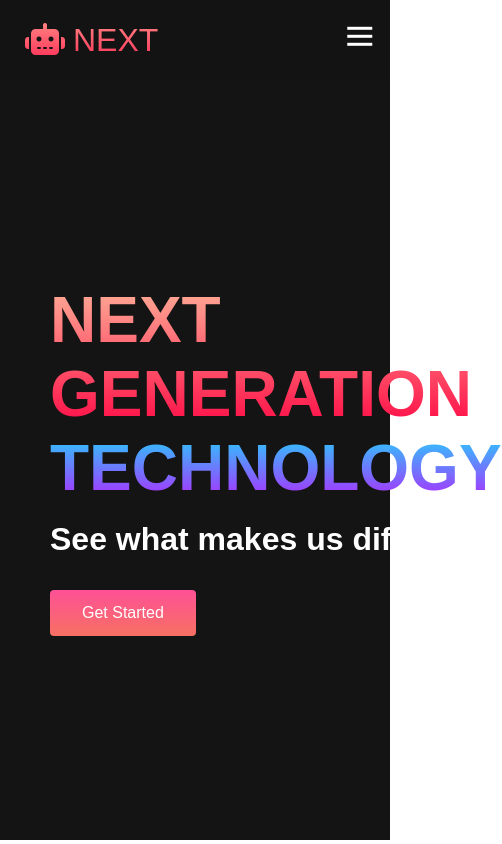
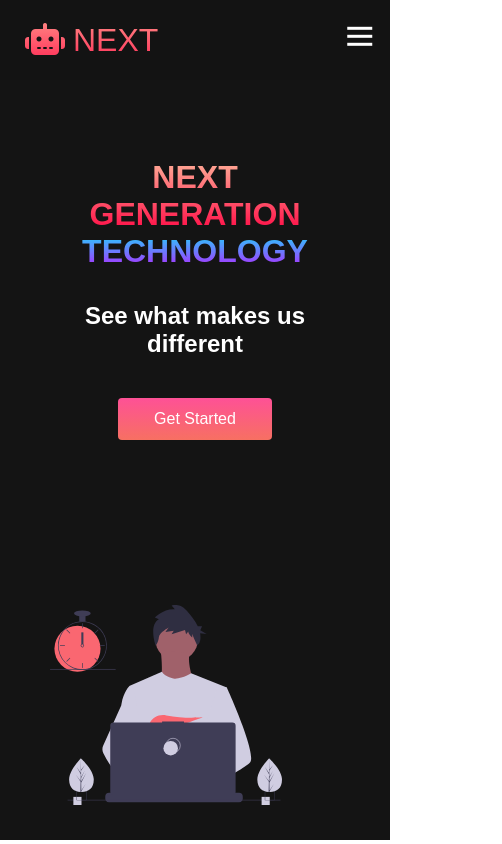
Before and after one commit to Mustapha5th/NextGenTech, a plain HTML site: page index.html in a window 390 px wide. Shown: the whole page, 502 px wide, since content can reach past the window. Drawn offline with Linux system fonts and the light colour scheme.

Commit message:
new commit

```diff
--- a/css/styles.css
+++ b/css/styles.css
@@ -272,3 +272,56 @@
     height: 80%;
     width: 80%;
 }
+
+/* Mobile Responsive */
+
+@media screen and (max-width: 760px){
+    .main__container{
+        display: -ms-grid;
+        display: grid;
+        grid-template-columns: auto;
+        align-items: center;
+        justify-self: center;
+        width: 100%;
+        margin: 0 auto;
+        height: 90vh;
+    }
+    .main__content{
+        text-align: center;
+        margin-bottom: 4rem;
+    }
+    .main__content h1{
+        font-size: 2.5rem;
+        margin-top: 2rem;
+
+
+    }
+    .main__content h2{
+        font-size: 3rem;
+    }
+    .main__content p{
+        margin-top: 1rem;
+        font-size: 1.5rem;
+
+    }
+}
+@media screen and (max-width: 480px) {
+    .main__content h1{
+        font-size: 2rem;
+        margin-top: 3rem;
+
+
+    }
+    .main__content h2{
+        font-size: 2rem;
+    }
+    .main__content p{
+        margin-top: 2rem;
+        font-size: 1.5rem;
+
+    }
+    .main__btn{
+        padding: 12px 36px;
+        margin: 2.5rem 0;
+    }
+}
```
